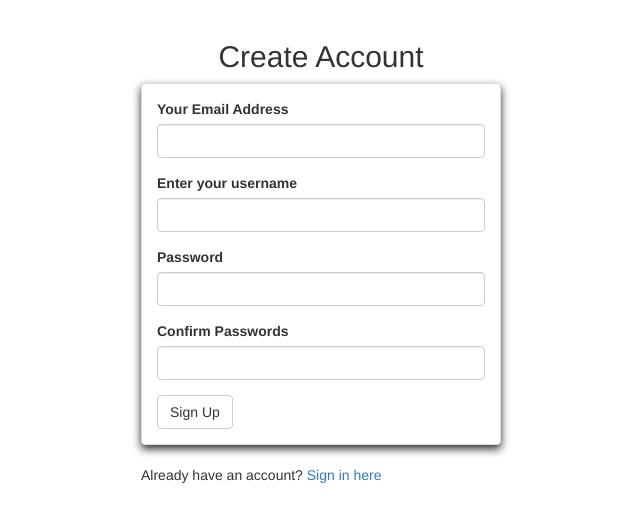
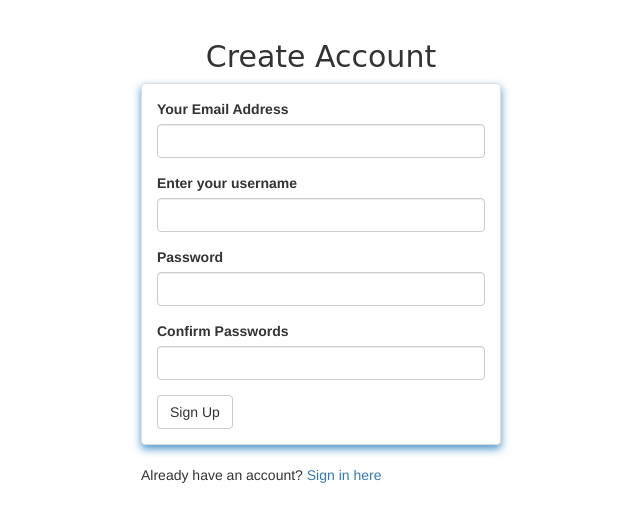
Before and after one commit to PerisOduol618/Books, a Flask app: page /authenticate/register in a window 1280 px wide. Shown: the part 52-574 px from the top of the page, without its empty margins (319-959 px from the left). Run offline with Flask 2, Linux system fonts and the light colour scheme; some libraries are stand-ins or nearby versions.

```diff
--- a/app/templates/auth/register.html
+++ b/app/templates/auth/register.html
@@ -3,13 +3,13 @@
 
 {% block content %}
 <div class="container">
-  <h2 class="text-center"> Create Account</h2>
+  <h2 class="text-center"  style="font-family: 'Sansita Swashed', cursive;"> Create Account</h2>
 
     <div class="row">
         <div class="col-md-4"> </div>
 
         <div class="col-md-4">
-            <div class="panel panel-default" style="box-shadow: 0 4px 8px 0 rgba(15, 14, 14, 0.87);">
+            <div class="panel panel-default" style="box-shadow: 0 4px 8px 0 rgba(53, 136, 192, 0.87);">
                 <div class="panel-body">
 
                     {{wtf.quick_form(registration_form)}}
```
